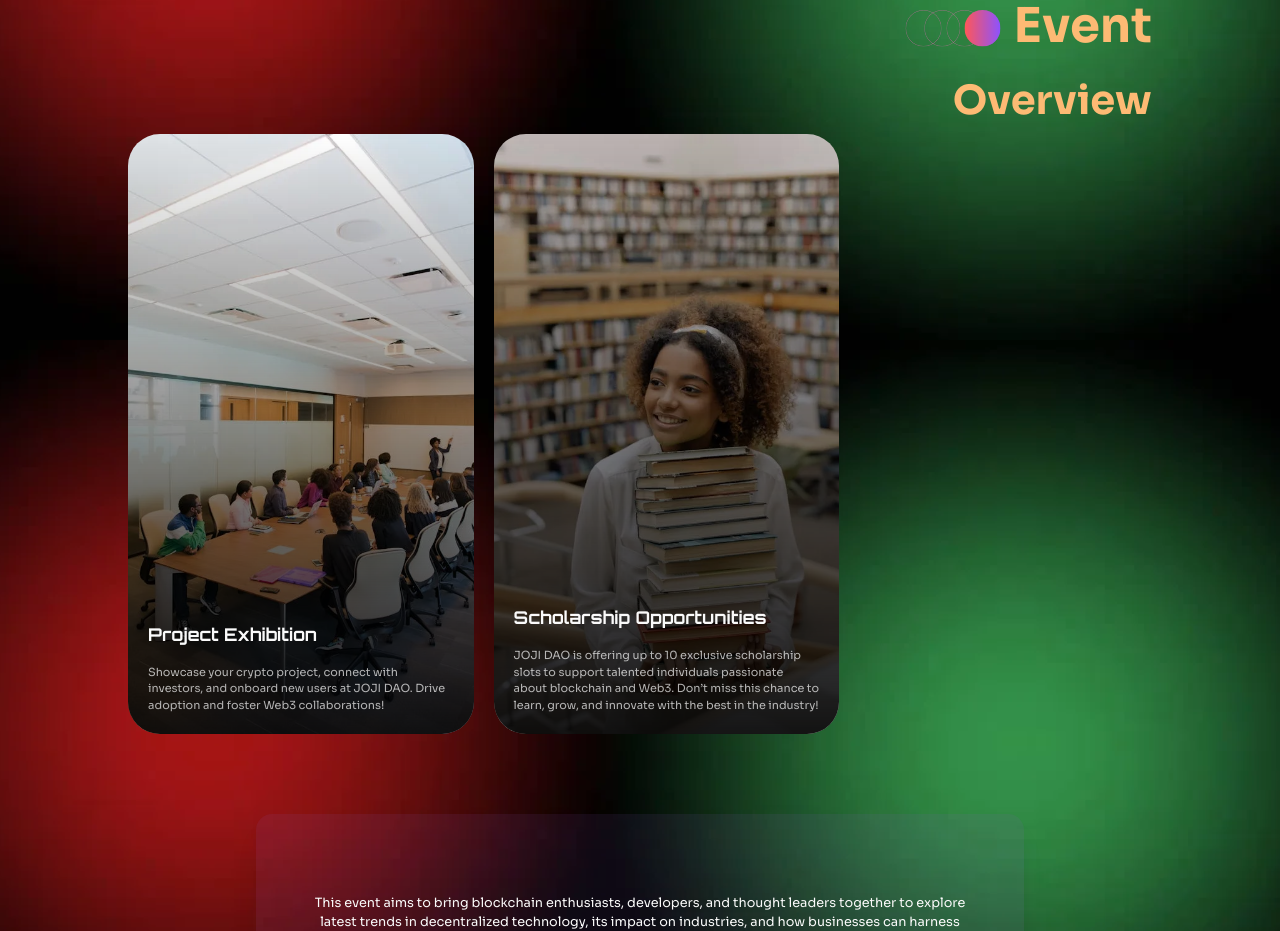
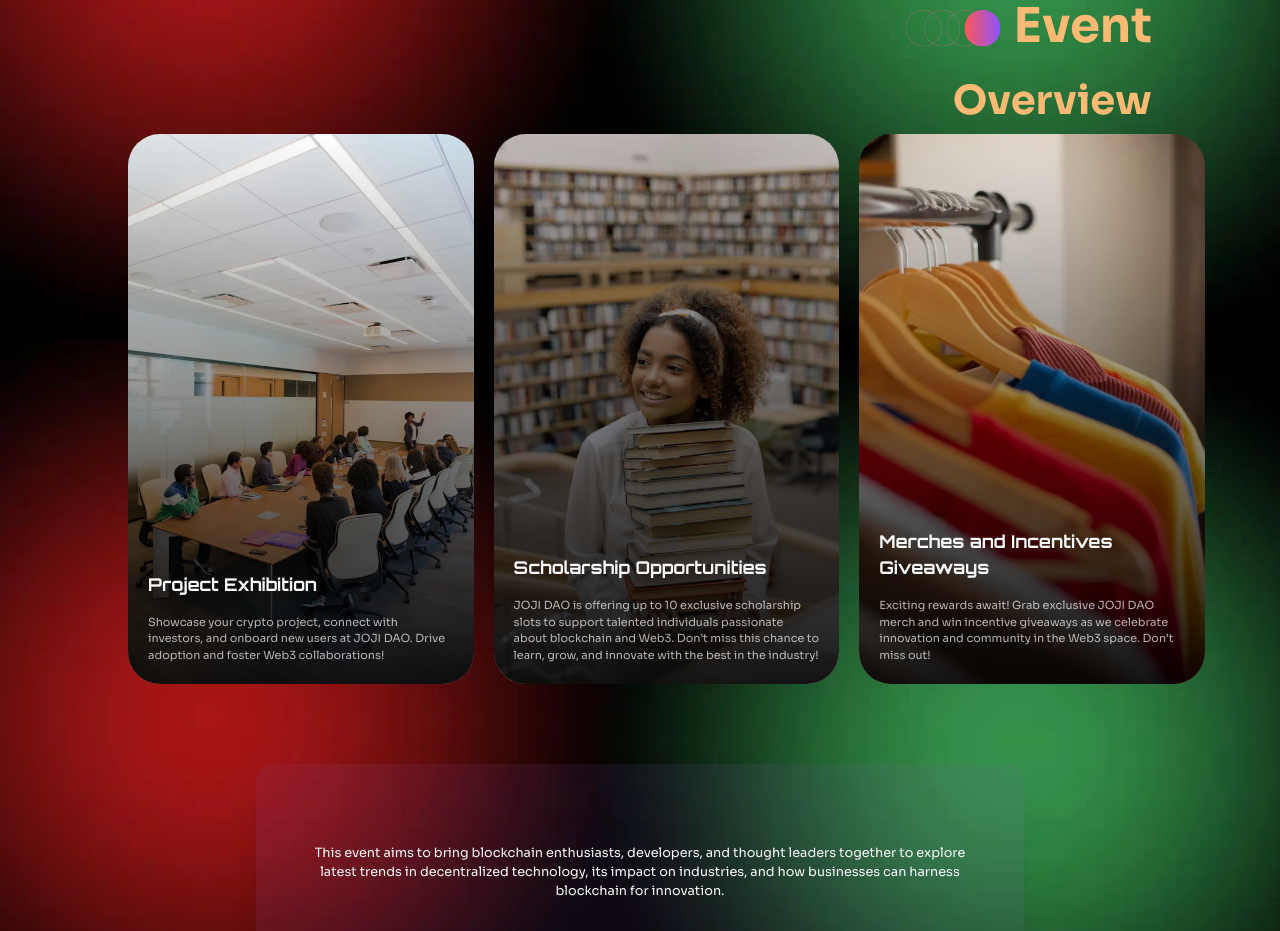
Before and after one commit to victorfaruna/dao-web, a SvelteKit app: page / in a window 1280 px wide. Shown: the part 1260-2191 px from the top of the page. Built offline with nearby package versions, Linux system fonts and the light colour scheme; a web font is replaced by a local one.

Commit message:
coool dude

```diff
--- a/src/components/Overview.svelte
+++ b/src/components/Overview.svelte
@@ -5,7 +5,7 @@
 	<br /><span class="text-[2.5rem]">Overview</span>
 </p>
 <div
-	class="overview-cont no-scrollbar w-full h-[600px] md:h-[450px] flex flex-nowrap gap-5 overflow-x-auto mb-20 pl-[10%] md:pl-10"
+	class="overview-cont no-scrollbar w-full h-[550px] md:h-[450px] flex flex-nowrap gap-5 overflow-x-auto mb-20 pl-[10%] md:pl-10"
 >
 	<div
 		class="item relative overflow-hidden w-[30%] md:w-[80%] h-full rounded-[2rem] bg-[url(/images/project-exhibition.webp)] bg-cover bg-no-repeat flex flex-col justify-end"
@@ -33,6 +33,19 @@
 			</p>
 		</div>
 	</div>
+
+	<div
+		class="item relative overflow-hidden w-[30%] md:w-[80%] h-full rounded-[2rem] bg-[url(/images/merches.webp)] bg-cover bg-no-repeat flex flex-col justify-end"
+		style="flex: 0 0 auto"
+	>
+		<div class="inner w-full p-5 flex flex-col gap-4 relative z-[2]">
+			<p class="title">Merches and Incentives Giveaways</p>
+			<p class="desc">
+				Exciting rewards await! Grab exclusive JOJI DAO merch and win incentive giveaways as we
+				celebrate innovation and community in the Web3 space. Don’t miss out!
+			</p>
+		</div>
+	</div>
 </div>
 
 <style>
```
Also changed, not shown: static/images/merches.jpg (added), static/images/merches.webp (added).
